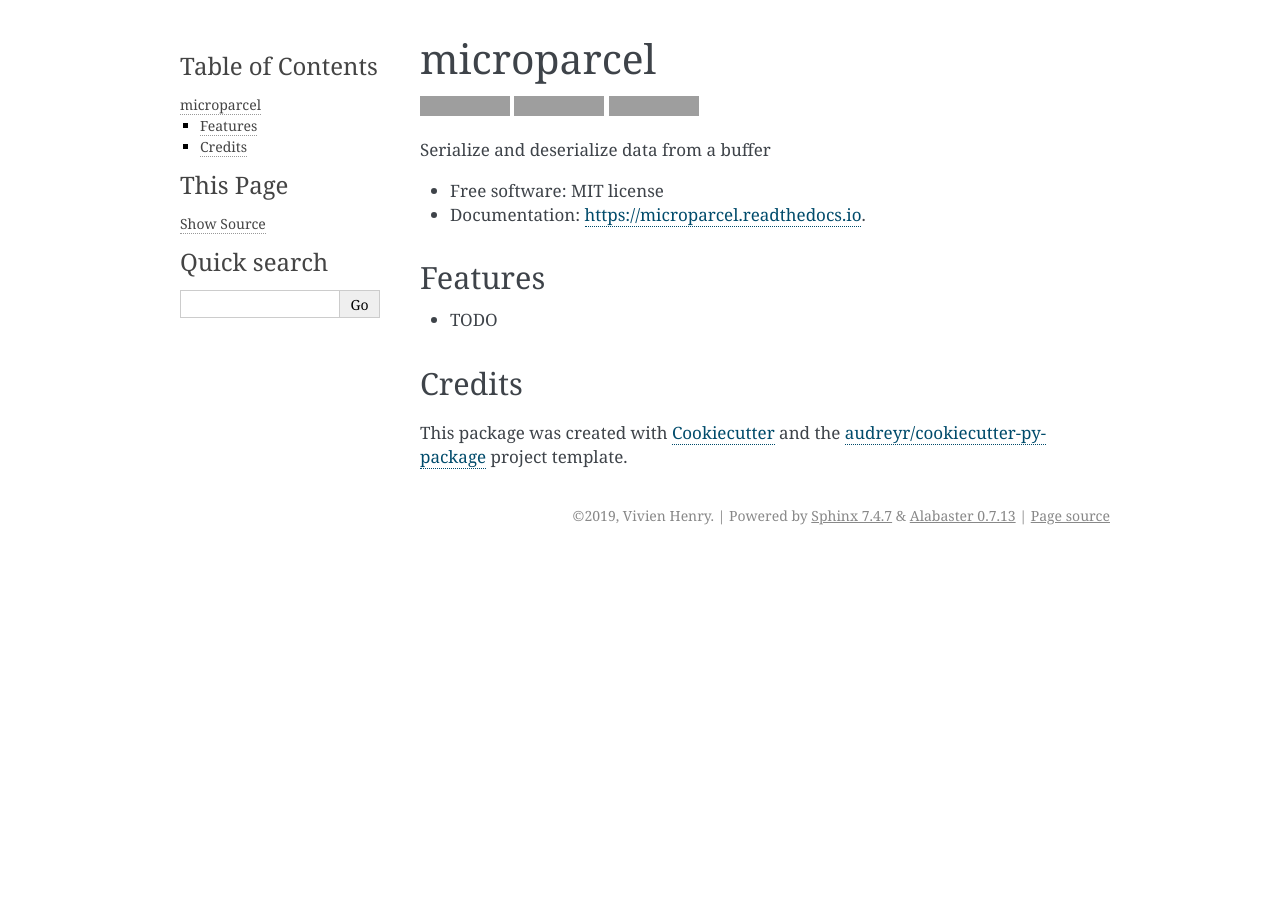
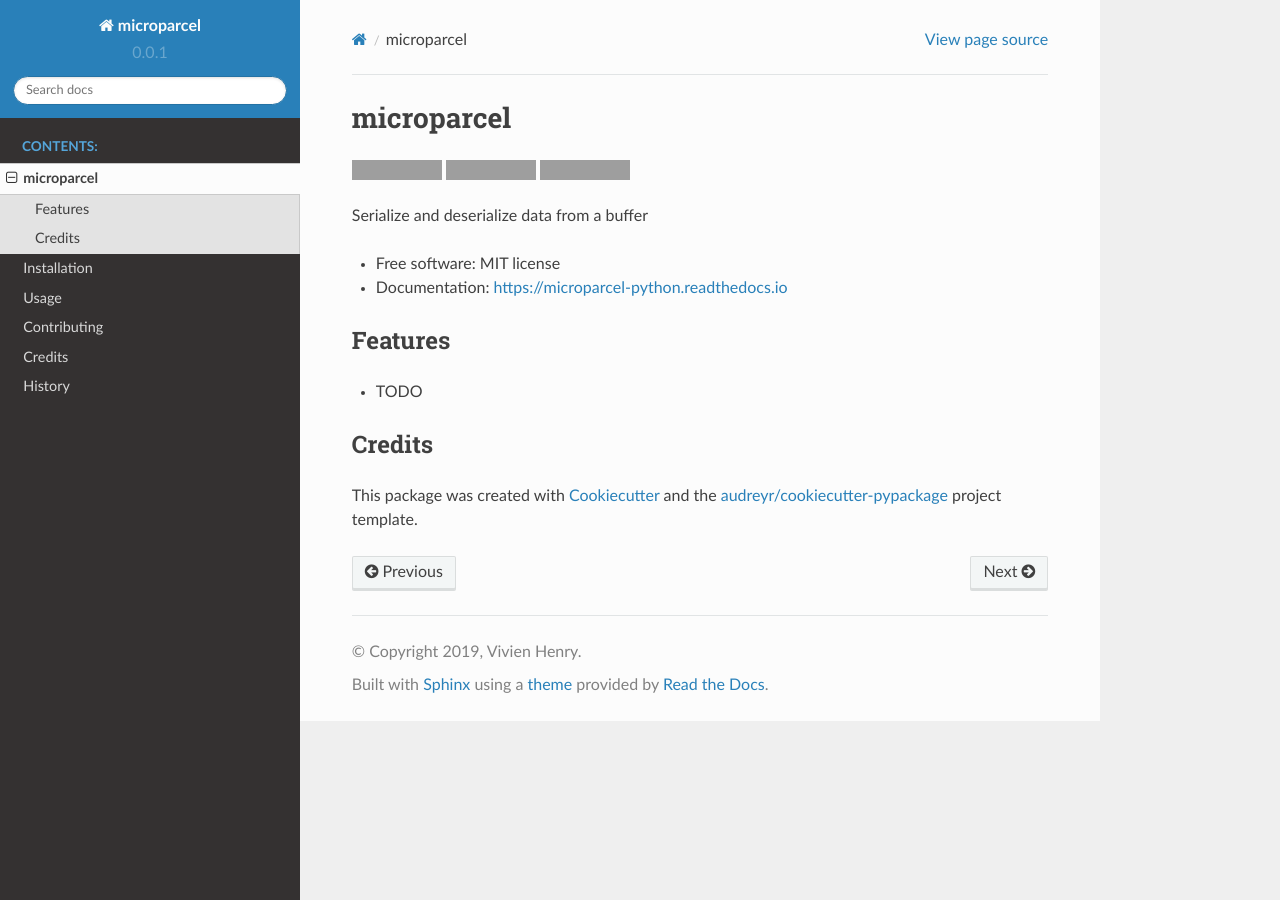
Before and after one commit to lukh/microparcel-python, a Sphinx documentation site: the page built from docs/readme.rst, in a window 1280 px wide. Built offline with Sphinx 7.4.7 and the Read the Docs theme 2.0.0, drawn with Linux system fonts in a browser that asks for light colours; pages that are not in the unit, such as notebooks, are missing from menus; some of the changed lines change nothing that is shown; grey boxes are pictures that could not be loaded.

Commit message:
doc update

```diff
--- a/README.rst
+++ b/README.rst
@@ -9,8 +9,8 @@ microparcel
 .. image:: https://img.shields.io/travis/lukh/microparcel-python.svg
         :target: https://travis-ci.org/lukh/microparcel-python
 
-.. image:: https://readthedocs.org/projects/microparcel/badge/?version=latest
-        :target: https://microparcel.readthedocs.io/en/latest/?badge=latest
+.. image:: https://readthedocs.org/projects/microparcel-python/badge/?version=latest
+        :target: https://microparcel-python.readthedocs.io/en/latest/?badge=latest
         :alt: Documentation Status
 
 
@@ -20,7 +20,7 @@ Serialize and deserialize data from a buffer
 
 
 * Free software: MIT license
-* Documentation: https://microparcel.readthedocs.io.
+* Documentation: https://microparcel-python.readthedocs.io
 
 
 Features
--- a/docs/conf.py
+++ b/docs/conf.py
@@ -22,6 +22,8 @@ import os
 import sys
 sys.path.insert(0, os.path.abspath('..'))
 
+import sphinx_rtd_theme
+
 import microparcel
 
 # -- General configuration ---------------------------------------------
@@ -32,7 +34,7 @@ import microparcel
 
 # Add any Sphinx extension module names here, as strings. They can be
 # extensions coming with Sphinx (named 'sphinx.ext.*') or your custom ones.
-extensions = ['sphinx.ext.autodoc', 'sphinx.ext.viewcode']
+extensions = ['sphinx.ext.autodoc', 'sphinx.ext.viewcode', 'sphinx_rtd_theme']
 
 # Add any paths that contain templates here, relative to this directory.
 templates_path = ['_templates']
@@ -84,7 +86,7 @@ todo_include_todos = False
 # The theme to use for HTML and HTML Help pages.  See the documentation for
 # a list of builtin themes.
 #
-html_theme = 'alabaster'
+html_theme = 'sphinx_rtd_theme'
 
 # Theme options are theme-specific and customize the look and feel of a
 # theme further.  For a list of options available for each theme, see the
@@ -155,6 +157,6 @@ texinfo_documents = [
      u'microparcel Documentation',
      author,
      'microparcel',
-     'One line description of project.',
+     'Serialize and deserialize data from a buffer',
      'Miscellaneous'),
 ]
```
